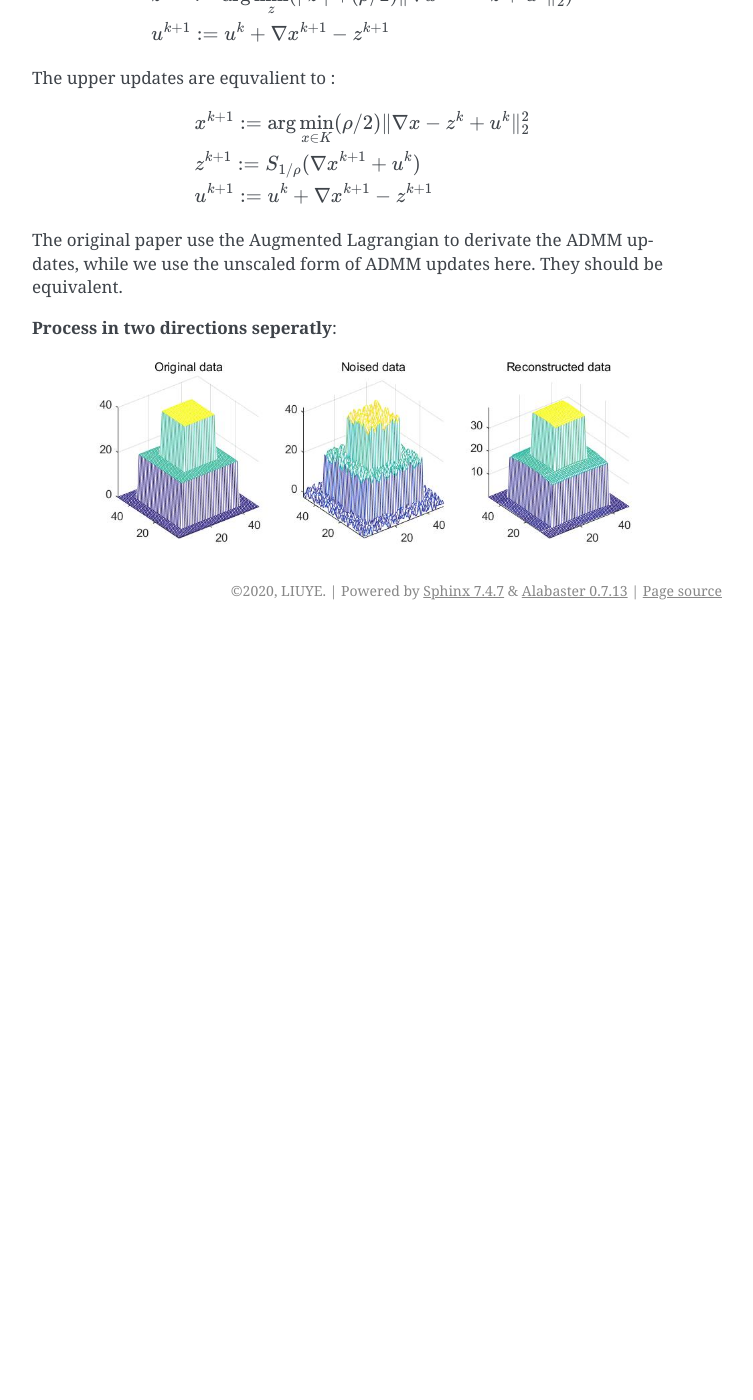
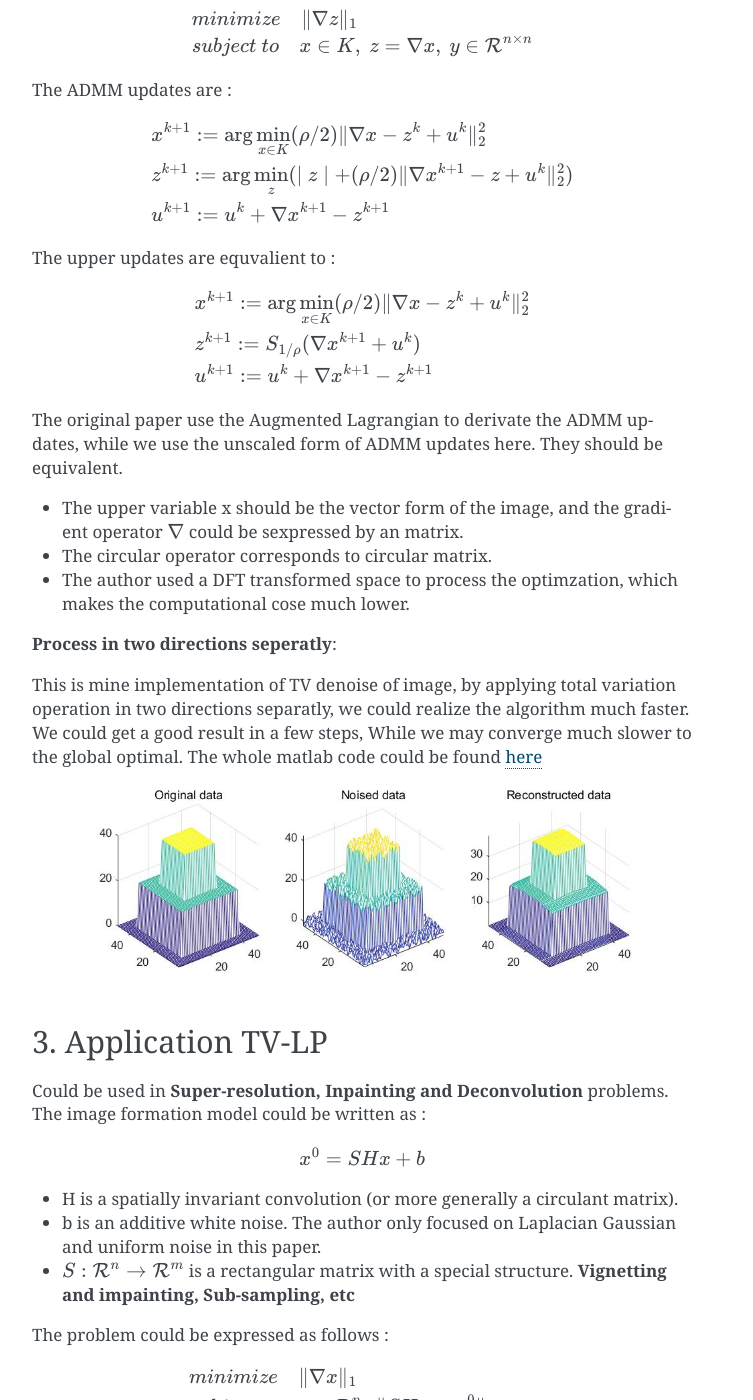
Before and after one commit to gggliuye/cvx_learning, a Sphinx documentation site: the page built from docs/PaperRead/SolvingTVviaADMM.rst, in a window 1280 px wide and 1400 px high, scrolled down 2585 px. Shown: the whole window, without its empty margins (388-1141 px from the left). Built offline with Sphinx 7.4.7, drawn with Linux system fonts in a browser that asks for light colours; before the commit the page ends 3215 px from its top, so only the background shows below that; some of the changed text lies outside the part shown.

Commit message:
Update SolvingTVviaADMM.rst

```diff
--- a/docs/PaperRead/SolvingTVviaADMM.rst
+++ b/docs/PaperRead/SolvingTVviaADMM.rst
@@ -20,11 +20,11 @@
 to make the gradient of each direction a circular boundary conditions:
 
 .. math::
-  (\partial_{1}x)(i,j) = \begin{cases} x(i+1,j) - x(i,j) \quad if i \l n_{1} \\
+  (\partial_{1}x)(i,j) = \begin{cases} x(i+1,j) - x(i,j) \quad if \ i < n_{1} \\
   x(1,j) - x(n_{1},j) \quad i =n_{1} \end{cases}
 
 .. math::
-  (\partial_{2}x)(i,j) = \begin{cases} x(i,j+1) - x(i,j) \quad if j \l n_{2} \\
+  (\partial_{2}x)(i,j) = \begin{cases} x(i,j+1) - x(i,j) \quad if\ j < n_{2} \\
   x(i,1) - x(i,n_{2}) \quad j =n_{2} \end{cases}
 
 * The gradient of x direction could be easily expressed by circular matrix form, while it is harder to process in both directions. (that may be the reason, that some MVS method perfer to apply in to one direction each time)
@@ -35,6 +35,20 @@
 
 * The counterpart of this formulation is that it can lead to some artifacts on the image borders.
 * In this case, the gradient operators are circulant matrix. They could be diagonalized by DFT.
+
+**Convolution Theorem**:
+
+.. math::
+  \begin{align*}
+  &w(t)= u(t)v(t) \\
+  & W(f) = U(f) * V(f)
+  \end{align*}
+
+.. math::
+  \begin{align*}
+  &w(t)= u(t) * v(t) \\
+  & W(f) = U(f)  V(f)
+  \end{align*}
 
 **Diagonalize of Circulant Matrices**:
 
@@ -67,7 +81,7 @@
 3. Application TV-L2
 --------------------------
 
-The problem is :
+Could be used in **Deconvolution** problems. The general problem is :
 
 .. math::
   \begin{align*}
@@ -127,7 +141,56 @@
 The original paper use the Augmented Lagrangian to derivate the ADMM updates,
 while we use the unscaled form of ADMM updates here. They should be equivalent.
 
+* The upper variable x should be the vector form of the image, and the gradient operator :math:`\nabla` could be sexpressed by an matrix.
+* The circular operator corresponds to circular matrix.
+* The author used a DFT transformed space to process the optimzation, which makes the computational cose much lower.
+
 **Process in two directions seperatly**:
+
+This is mine implementation of TV denoise of image, by applying total variation operation in two directions
+separatly, we could realize the algorithm much faster. We could get a good result in a few steps,
+While we may converge much slower to the global optimal.
+The whole matlab code could be found `here <https://github.com/gggliuye/cvx_learning/tree/master/matlab/ADMM/FFT>`_
 
 .. image:: images/sep_2_dir.jpg
   :align: center
+
+3. Application TV-LP
+--------------------------
+
+Could be used in **Super-resolution, Inpainting and Deconvolution** problems.
+The image formation model could be written as :
+
+.. math::
+  x^{0} = SHx + b
+
+* H is a spatially invariant convolution (or more generally a circulant matrix).
+* b is an additive white noise. The author only focused on Laplacian Gaussian and uniform noise in this paper.
+* :math:`S:\mathcal{R}^{n} \to \mathcal{R}^{m}` is a rectangular matrix with a special structure. **Vignetting and impainting, Sub-sampling, etc**
+
+The problem could be expressed as follows :
+
+.. math::
+  \begin{align*}
+  &minimize \quad \|\nabla x\|_{1} \\
+  &subject\ to \quad x\in \mathcal{R}^{n},\ \|SHx - x^{0}\|_{p} \le \alpha
+  \end{align*}
+
+The author used a consensus form :
+
+.. math::
+  \begin{align*}
+  &minimize \quad \| w\|_{1} \\
+  &subject\ to \quad w = \nabla x,\ z = Hx, \|Sz - x^{0}\|_{p} \le \alpha
+  \end{align*}
+
+4. Image Decomposition
+----------------------------
+
+Image cartioon+texture decomposition problems.
+
+.. math::
+  \begin{align*}
+  &minimize \quad f_{1}(u) + f_{2}(v) \\
+  &subject\ to \quad x^{0} = u+v
+  \end{align*}
```
